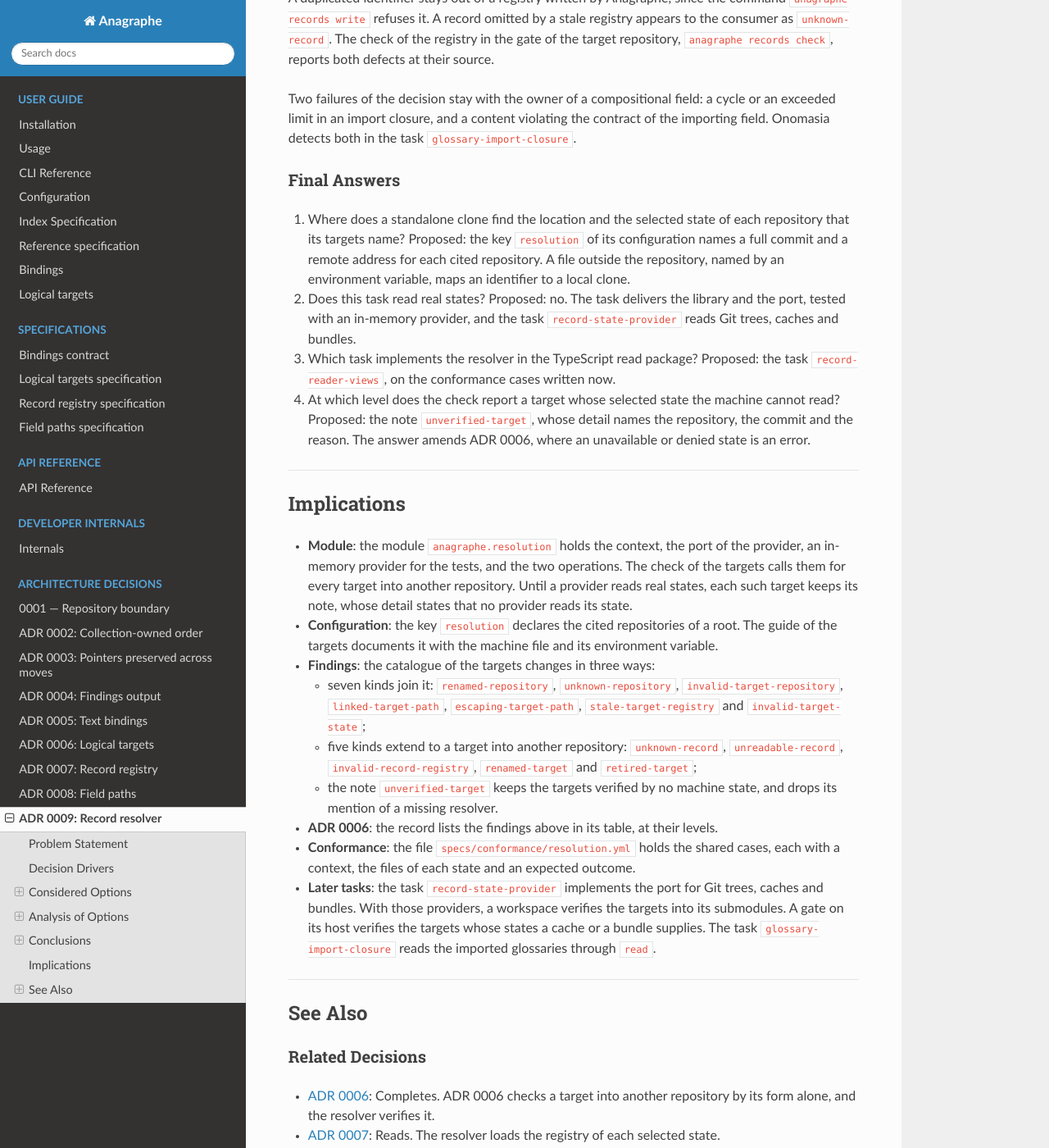
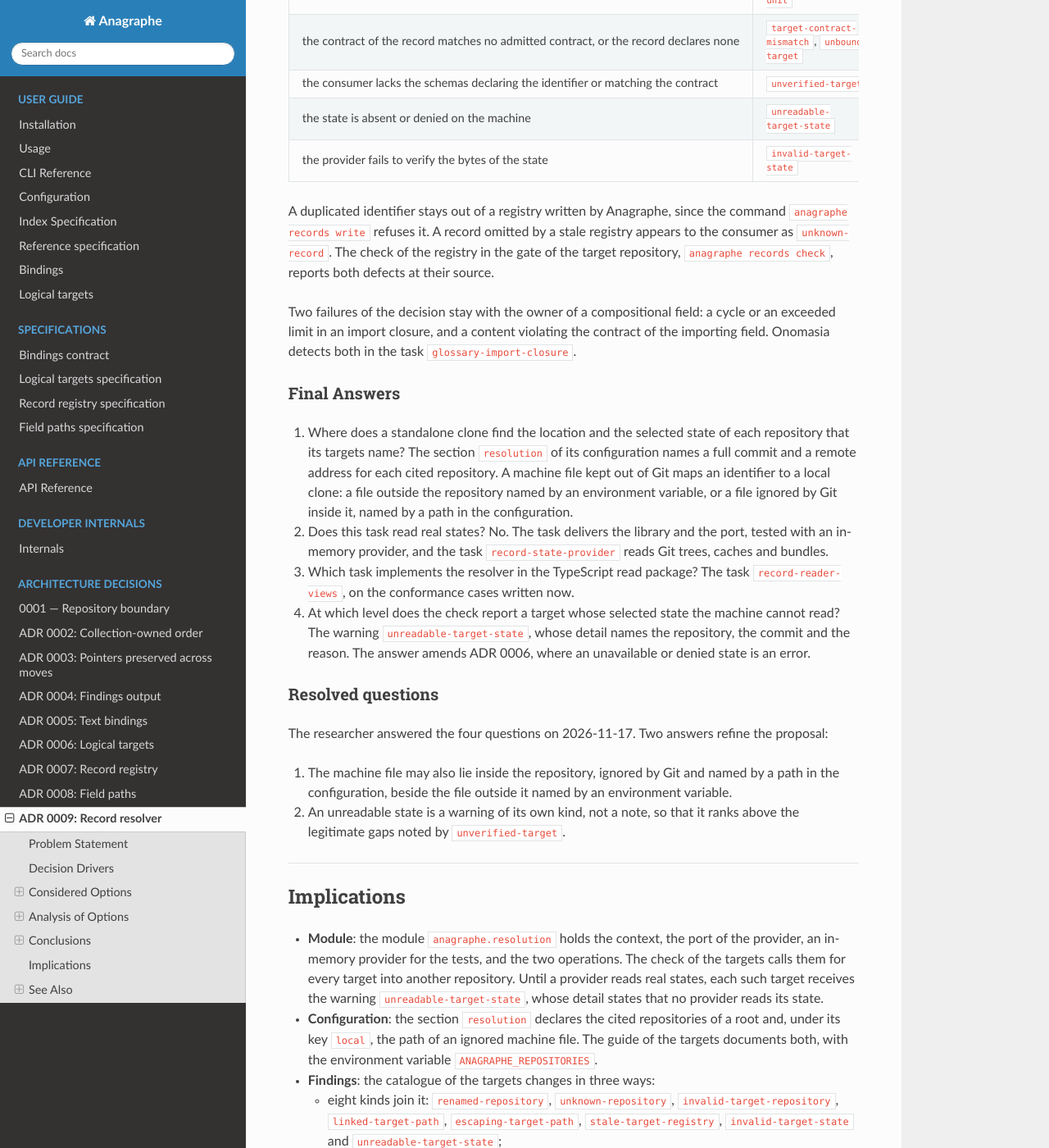
Before and after one commit to esther-poniatowski/anagraphe, a Sphinx documentation site: the page built from docs/adr/0009-record-resolver.md, in a window 1280 px wide and 1400 px high, scrolled down 6574 px. Shown: the whole window at 82% size. Built offline with Sphinx 7.4.7 and the Read the Docs theme 3.1.0, drawn with Linux system fonts in a browser that asks for light colours; some of the changed text lies outside the part shown.

Commit message:
docs(adr): Accept the record resolver ###################################################
Record the answers of the researcher to the four questions of ADR 0009:
  - the machine file of local clones lies outside the repository, named
    by an environment variable, or inside it, ignored by Git and named
    by a path in the configuration
  - an unreadable state is the warning unreadable-target-state
  - ADR 0006 points its cross-repository findings to ADR 0009
######################################################################

Signed-off-by: Esther Poniatowski <esther.poniatowski@ens.psl.eu>
Co-Authored-By: Claude Opus 5.5 <noreply@anthropic.com>

```diff
--- a/docs/adr/0009-record-resolver.md
+++ b/docs/adr/0009-record-resolver.md
@@ -1,8 +1,9 @@
 # ADR 0009: Record resolver
 
-**Status**: Proposed on 2026-11-16. The record answers the task `record-resolver` of the
+**Status**: Accepted by the researcher on 2026-11-17, with the answers recorded under "Resolved
+questions"; proposed on 2026-11-16. The record answers the task `record-resolver` of the
 [task list of Geonexus][geonexus-todo]. [ADR 0007](0007-record-registry.md) unblocked that task by
-adding the record registries. Four questions await the researcher, each with a proposed answer.
+adding the record registries.
 
 ---
 
@@ -65,10 +66,11 @@ a body link into another repository waits on the task `record-reader-views`.
 
 ### Context of a standalone clone
 
-1. **Declared context**: the key `resolution` of `anagraphe.yml` maps each cited repository
+1. **Declared context**: the section `resolution` of `anagraphe.yml` maps each cited repository
    identifier to a full commit and to a remote address without credentials.
-   - The path of a local clone comes from a file outside the repository, named by an environment
-     variable.
+   - The path of a local clone comes from a machine file kept out of Git: a file outside the
+     repository, named by an environment variable, or a file ignored by Git inside it, named by a
+     path in the configuration.
 2. **Sibling discovery**: the resolver looks for a clone beside the root of the repository, whose
    manifest declares the cited identifier, and reads the commit checked out in that clone.
 3. **Workspace only**: a standalone clone resolves no target into another repository, and keeps
@@ -94,6 +96,8 @@ a body link into another repository waits on the task `record-reader-views`.
    findings.
 2. **Note**: the check keeps the note `unverified-target`, whose detail names the repository, the
    commit and the reason: the state is absent, or its access is denied.
+3. **Warning**: the check reports the kind `unreadable-target-state` at the level `warning`, with
+   the same detail. A warning gates no commit under the default policy of a gate.
 
 ---
 
@@ -145,6 +149,11 @@ a body link into another repository waits on the task `record-reader-views`.
      machine rather than of the record.
 2. **Note**
    - Pros: the gate stays usable on its host, and the note keeps each unread target visible.
+   - Cons: a machine without the cited states verifies the form of the target alone, and the note
+     ranks that gap with the legitimate absence of a registry.
+3. **Warning**
+   - Pros: the gate stays usable on its host, and the warning ranks an unread state above the
+     notes of a legitimate gap. The kind of its own lets a gate set its level apart.
    - Cons: a machine without the cited states verifies the form of the target alone.
 
 ### Summary: Comparison by Criteria
@@ -166,10 +175,10 @@ Each table compares the options of one question.
 | --- | --- | --- |
 | Task boundaries | high (arrives with its consumer) | low (no consumer) |
 
-| Level of an unreadable state | Error | Note |
-| --- | --- | --- |
-| Explicit availability | high | high (reason in the detail) |
-| Usable gates | low (fails on the host) | high |
+| Level of an unreadable state | Error | Note | Warning |
+| --- | --- | --- | --- |
+| Explicit availability | high | medium (ranked with a legitimate gap) | high (kind of its own) |
+| Usable gates | low (fails on the host) | high | high (non-blocking) |
 
 ---
 
@@ -177,12 +186,12 @@ Each table compares the options of one question.
 
 ### Decision
 
-**Proposed design**: the record-access library of Anagraphe, with four proposed answers:
+**Chosen option**: the record-access library of Anagraphe, with four answers:
 
 - the declared context of a standalone clone;
 - the port only, the states being read by the task `record-state-provider`;
 - the TypeScript resolver in the task `record-reader-views`;
-- a note for an unreadable state.
+- a warning of its own kind for an unreadable state.
 
 **Justification**: the design delivers a library testable on its own, keeps the scopes of the task
 list, and keeps the gate of a project usable on its host.
@@ -195,11 +204,13 @@ repository resolves alike in every clone of it:
 - a root holding submodules derives an entry for each submodule. The gitlink in the index of the
   root selects the commit, since the index holds the state that the next commit records. The
   manifest at that commit, read through the provider, names the repository;
-- the key `resolution` of the root declares the other entries, each with a full commit and a remote
-  address without credentials. A derived and a declared entry of one identifier stop the command
-  with a configuration error;
-- a file outside the repository, named by an environment variable, maps an identifier to the path
-  of a local clone.
+- the section `resolution` of the root declares the other entries, each with a full commit and a
+  remote address without credentials. A derived and a declared entry of one identifier stop the
+  command with a configuration error;
+- a machine file maps an identifier to the path of a local clone. The environment variable
+  `ANAGRAPHE_REPOSITORIES` names a file outside the repository; otherwise, the key `local` of the
+  section `resolution` names a file inside it. A file that Git tracks stops the command with a
+  configuration error, since its paths belong to one machine.
 
 **State provider**. A port reads a path of a selected commit, and returns its bytes and its mode. A
 provider reports a state as absent, denied or failing its verification. A provider also rejects a
@@ -254,7 +265,7 @@ The check of the targets maps each outcome to a finding:
 | the record declares no such unit, or two of them | `unknown-unit`, `ambiguous-unit` | error |
 | the contract of the record matches no admitted contract, or the record declares none | `target-contract-mismatch`, `unbound-target` | error |
 | the consumer lacks the schemas declaring the identifier or matching the contract | `unverified-target` | note |
-| the state is absent or denied on the machine | `unverified-target` | note |
+| the state is absent or denied on the machine | `unreadable-target-state` | warning |
 | the provider fails to verify the bytes of the state | `invalid-target-state` | error |
 
 A duplicated identifier stays out of a registry written by Anagraphe, since the command
@@ -271,17 +282,27 @@ detects both in the task `glossary-import-closure`.
 
 1. Where does a standalone clone find the location and the selected state of each repository that
    its targets name?
-   Proposed: the key `resolution` of its configuration names a full commit and a remote address for
-   each cited repository. A file outside the repository, named by an environment variable, maps an
-   identifier to a local clone.
+   The section `resolution` of its configuration names a full commit and a remote address for each
+   cited repository. A machine file kept out of Git maps an identifier to a local clone: a file
+   outside the repository named by an environment variable, or a file ignored by Git inside it,
+   named by a path in the configuration.
 2. Does this task read real states?
-   Proposed: no. The task delivers the library and the port, tested with an in-memory provider, and
-   the task `record-state-provider` reads Git trees, caches and bundles.
+   No. The task delivers the library and the port, tested with an in-memory provider, and the task
+   `record-state-provider` reads Git trees, caches and bundles.
 3. Which task implements the resolver in the TypeScript read package?
-   Proposed: the task `record-reader-views`, on the conformance cases written now.
+   The task `record-reader-views`, on the conformance cases written now.
 4. At which level does the check report a target whose selected state the machine cannot read?
-   Proposed: the note `unverified-target`, whose detail names the repository, the commit and the
+   The warning `unreadable-target-state`, whose detail names the repository, the commit and the
    reason. The answer amends ADR 0006, where an unavailable or denied state is an error.
+
+### Resolved questions
+
+The researcher answered the four questions on 2026-11-17. Two answers refine the proposal:
+
+1. The machine file may also lie inside the repository, ignored by Git and named by a path in the
+   configuration, beside the file outside it named by an environment variable.
+2. An unreadable state is a warning of its own kind, not a note, so that it ranks above the
+   legitimate gaps noted by `unverified-target`.
 
 ---
 
@@ -289,19 +310,23 @@ detects both in the task `glossary-import-closure`.
 
 - **Module**: the module `anagraphe.resolution` holds the context, the port of the provider, an
   in-memory provider for the tests, and the two operations. The check of the targets calls them for
-  every target into another repository. Until a provider reads real states, each such target keeps
-  its note, whose detail states that no provider reads its state.
-- **Configuration**: the key `resolution` declares the cited repositories of a root. The guide of
-  the targets documents it with the machine file and its environment variable.
+  every target into another repository. Until a provider reads real states, each such target
+  receives the warning `unreadable-target-state`, whose detail states that no provider reads its
+  state.
+- **Configuration**: the section `resolution` declares the cited repositories of a root and,
+  under its key `local`, the path of an ignored machine file. The guide of the targets documents
+  both, with the environment variable `ANAGRAPHE_REPOSITORIES`.
 - **Findings**: the catalogue of the targets changes in three ways:
-  - seven kinds join it: `renamed-repository`, `unknown-repository`, `invalid-target-repository`,
-    `linked-target-path`, `escaping-target-path`, `stale-target-registry` and
-    `invalid-target-state`;
+  - eight kinds join it: `renamed-repository`, `unknown-repository`, `invalid-target-repository`,
+    `linked-target-path`, `escaping-target-path`, `stale-target-registry`, `invalid-target-state`
+    and `unreadable-target-state`;
   - five kinds extend to a target into another repository: `unknown-record`, `unreadable-record`,
     `invalid-record-registry`, `renamed-target` and `retired-target`;
-  - the note `unverified-target` keeps the targets verified by no machine state, and drops its
-    mention of a missing resolver.
-- **ADR 0006**: the record lists the findings above in its table, at their levels.
+  - the note `unverified-target` keeps two legitimate gaps: a state holding no registry, and a
+    consumer lacking the schemas of a contract. Its description drops the mention of a missing
+    resolver.
+- **ADR 0006**: an amendment of the record points its row of cross-repository failures to the
+  table of outcomes above, at their levels.
 - **Conformance**: the file `specs/conformance/resolution.yml` holds the shared cases, each with a
   context, the files of each state and an expected outcome.
 - **Later tasks**: the task `record-state-provider` implements the port for Git trees, caches and
```
Also changed, not shown: docs/adr/0006-logical-targets.md (+7 -2 lines).
